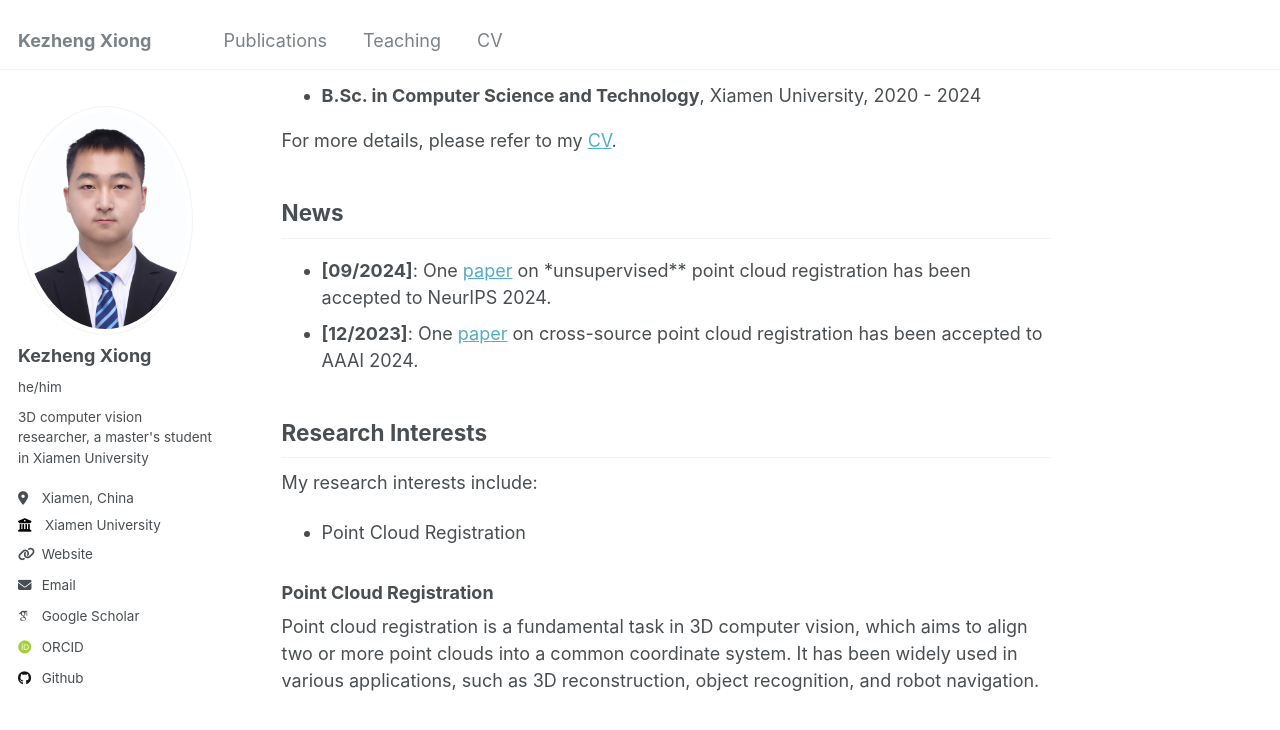
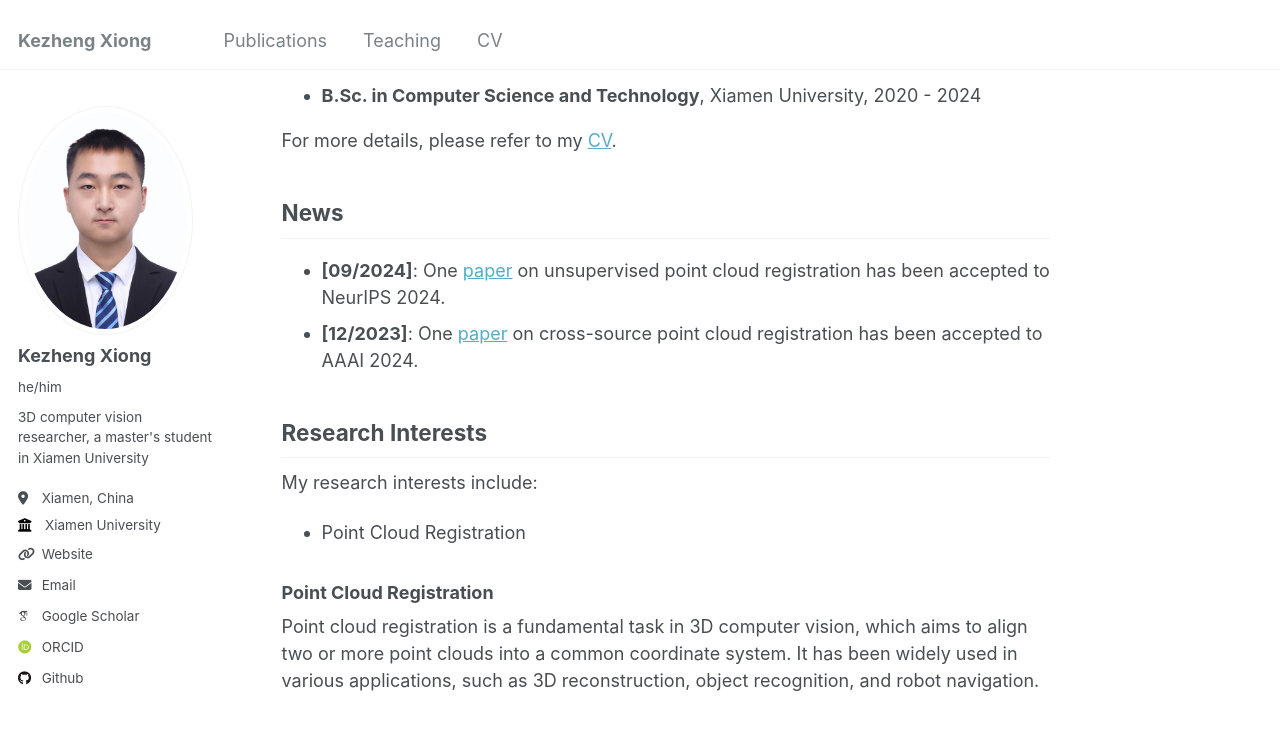
Before and after one commit to kezheng1204/kezheng1204.github.io, a Jekyll site: the page built from _pages/about.md, in a window 1280 px wide and 900 px high, scrolled down 593 px. Shown: the top 730 px of the window. Built offline with Jekyll 4.4.1, drawn with Linux system fonts in a browser that asks for light colours; some web fonts are replaced.

Commit message:
refine news

```diff
--- a/_pages/about.md
+++ b/_pages/about.md
@@ -23,7 +23,7 @@ For more details, please refer to my [CV](https://kezheng1204.github.io/cv/).
 
 ## News
 
-- **[09/2024]**: One [paper](https://kezheng1204.github.io/publication/2024-09-27-neurips2024-integer) on *unsupervised** point cloud registration has been accepted to NeurIPS 2024.
+- **[09/2024]**: One [paper](https://kezheng1204.github.io/publication/2024-09-27-neurips2024-integer) on unsupervised point cloud registration has been accepted to NeurIPS 2024.
 - **[12/2023]**: One [paper](https://kezheng1204.github.io/publication/2024-03-24-aaai24-speal) on cross-source point cloud registration has been accepted to AAAI 2024.
 
 ## Research Interests
```
